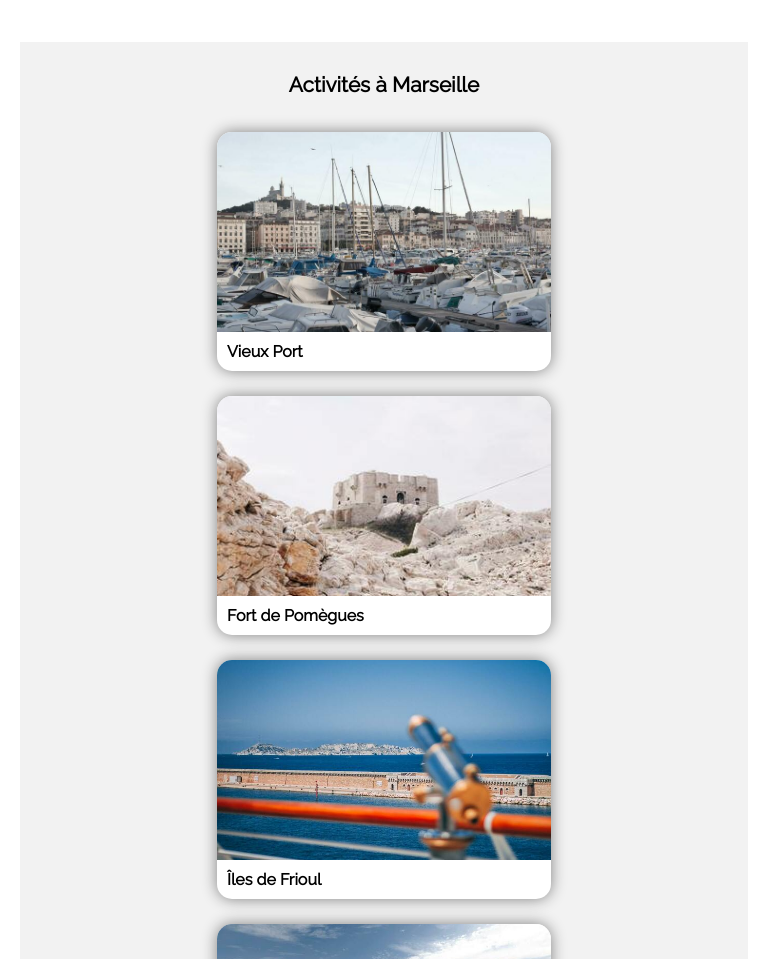
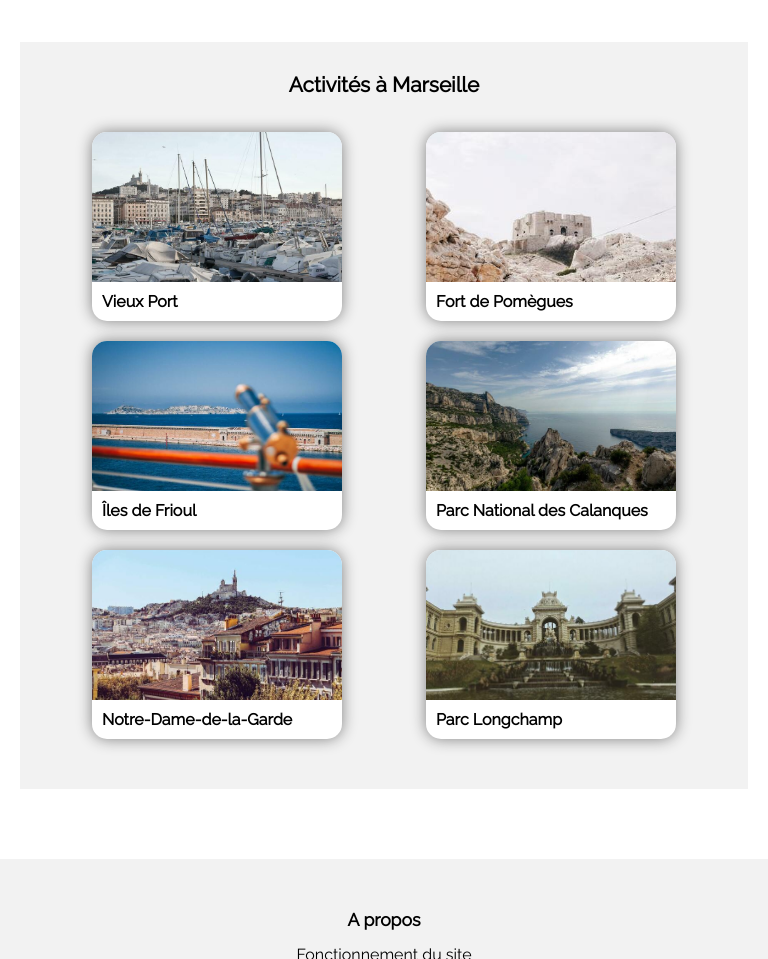
Before and after one commit to Ffedronic/FelixFedronic_2_16022021, a plain HTML site: page html/index.html in a window 768 px wide. Shown: the part 1720-2679 px from the top of the page. Drawn offline with Linux system fonts and the light colour scheme.

Commit message:
modification css

```diff
--- a/css/style.css
+++ b/css/style.css
@@ -481,11 +481,16 @@ body {
     align-items: center;
 }
 
+.activity__card__group__tablet {
+    display: none;
+}
+
 .activity__vertical__card {
     background-color: white;
     box-shadow: 0px 0px 15px grey;
     border-radius: 15px;
-    width: 200px ;
+    width: 250px ;
+    margin : 0px 5px 0px 5px;
 }
 
 .activity__vertical__card a {
@@ -578,7 +583,7 @@ body {
 
     .container {
         width: auto;
-        margin: 0px;
+        padding: 0px;
     }
 
     .header {
@@ -880,42 +885,31 @@ body {
     }
 
     .activity__card__group {
-        flex-direction: column;
-        justify-content: center;
+        display: none;
     }
 
-    .activity__horizontal__card__group {
-        justify-content: space-between;
+    .activity__card__group__tablet {
+        display: flex;
+        flex-wrap: wrap;
+        justify-content: space-around;
+        align-content: space-around ;
     }
 
     .activity__vertical__card {
-        width: 50% ;
-        margin : auto ;
-        margin-bottom: 25px;
+        width: 250px ;
+        margin: 0px 5px 20px 5px;
     }
 
     .activity__vertical__card__image {
-        height : 200px ;
+        height : 150px ;
         width : 100% ;
     }
 
-    .activity__horizontal__card {
-        width: 50% ;
-        margin-bottom: 25px ;
-    }
-
-    .activity__horizontal__card__image {
-        overflow: hidden;
-        height : 200px ;
-        width : 100% ;
-        border-radius: 15px 15px 0px 0px ;
-    }
-
-    .activity__horizontal__card__image img {
+    .activity__vertical__card__image img {
+        height: 100%;
         width: 100%;
-        height: 100%;
-        object-fit: cover ;
-        object-position: 50% 50%;
+        object-fit: cover;
+        object-position: 50% 40%;
     }
 
     /*footer*/
--- a/html/index.html
+++ b/html/index.html
@@ -387,6 +387,74 @@
                         </article>
                     </div>
                 </div>
+                <div class="activity__card__group__tablet border green">
+                    <!--activity card-->
+                    <article class="activity__vertical__card border blue">
+                        <a href="">
+                            <div class="activity__vertical__card__image border orange">
+                                <img src="/images/activites/4_small/reno-laithienne-QUgJhdY5Fyk-unsplash.jpg" alt="Vieux Port">
+                            </div>
+                            <header class="border orange">
+                                <h2 class="activity__card__title">Vieux Port</h2>
+                            </header>
+                        </a>
+                    </article>
+                    <!--activity card-->
+                    <article class="activity__vertical__card border blue">
+                        <a href="">
+                            <div class="activity__vertical__card__image border orange">
+                                <img src="/images/activites/4_small/paul-hermann-QFTrLdQIRhI-unsplash.jpg" alt="Fort de Pomègues">
+                            </div>
+                            <header class=" border orange">
+                                <h2 class="activity__card__title">Fort de Pomègues</h2>
+                            </header>
+                        </a>
+                    </article>
+                    <!--activity card-->
+                    <article class="activity__vertical__card border blue">
+                        <a href="">
+                            <div class="activity__vertical__card__image border orange">
+                                <img src="/images/activites/4_small/kevin-hikari-rV_Qd1l-VXg-unsplash.jpg" alt="Iles de Frioul">
+                            </div>
+                            <header class="border orange">
+                                <h2 class="activity__card__title">Îles de Frioul</h2>
+                            </header>
+                        </a>
+                    </article>
+                    <!--activity card-->
+                    <article class="activity__vertical__card border blue">
+                        <a href="">
+                            <div class="activity__vertical__card__image border orange">
+                                <img src="/images/activites/4_small/kilyan-sockalingum-NR8-cBCN3aI-unsplash.jpg" alt="Parc National des Calanques">
+                            </div>
+                            <header class="border orange">
+                                <h2 class="activity__card__title">Parc National des Calanques</h2>
+                            </header>
+                        </a>
+                    </article>
+                    <!--activity card-->
+                    <article class="activity__vertical__card border blue">
+                        <a href="">
+                            <div class="activity__vertical__card__image vertical border orange">
+                                <img src="/images/activites/4_small/florian-wehde-xW9e8gdotxI-unsplash.jpg" alt="Notre-Dame-de-la-Garde">
+                            </div>
+                            <header class="border orange">
+                                <h2 class="activity__card__title">Notre-Dame-de-la-Garde</h2>
+                            </header>
+                        </a>
+                    </article>
+                    <!--activity card-->
+                    <article class="activity__vertical__card border blue">
+                        <a href="">
+                            <div class="activity__vertical__card__image border orange">
+                                <img src="/images/activites/4_small/lena-paulin-wH2-EJoDcV0-unsplash.jpg" alt="Parc Longchamp">
+                            </div>
+                            <header class="border orange">
+                                <h2 class="activity__card__title">Parc Longchamp</h2>
+                            </header>
+                        </a>
+                    </article>
+                </div>
             </section>
         </div>
         <!--foooter-->
```
